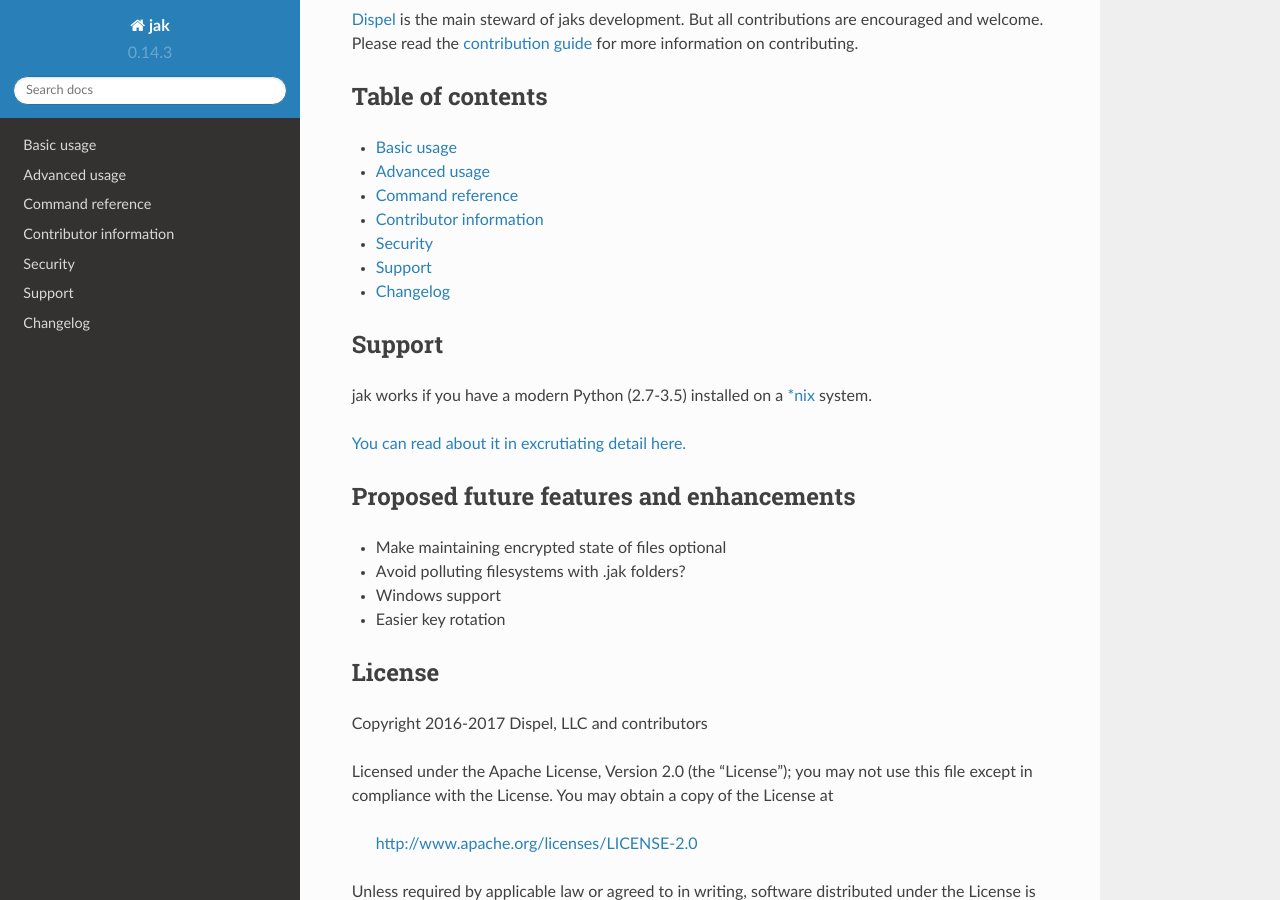
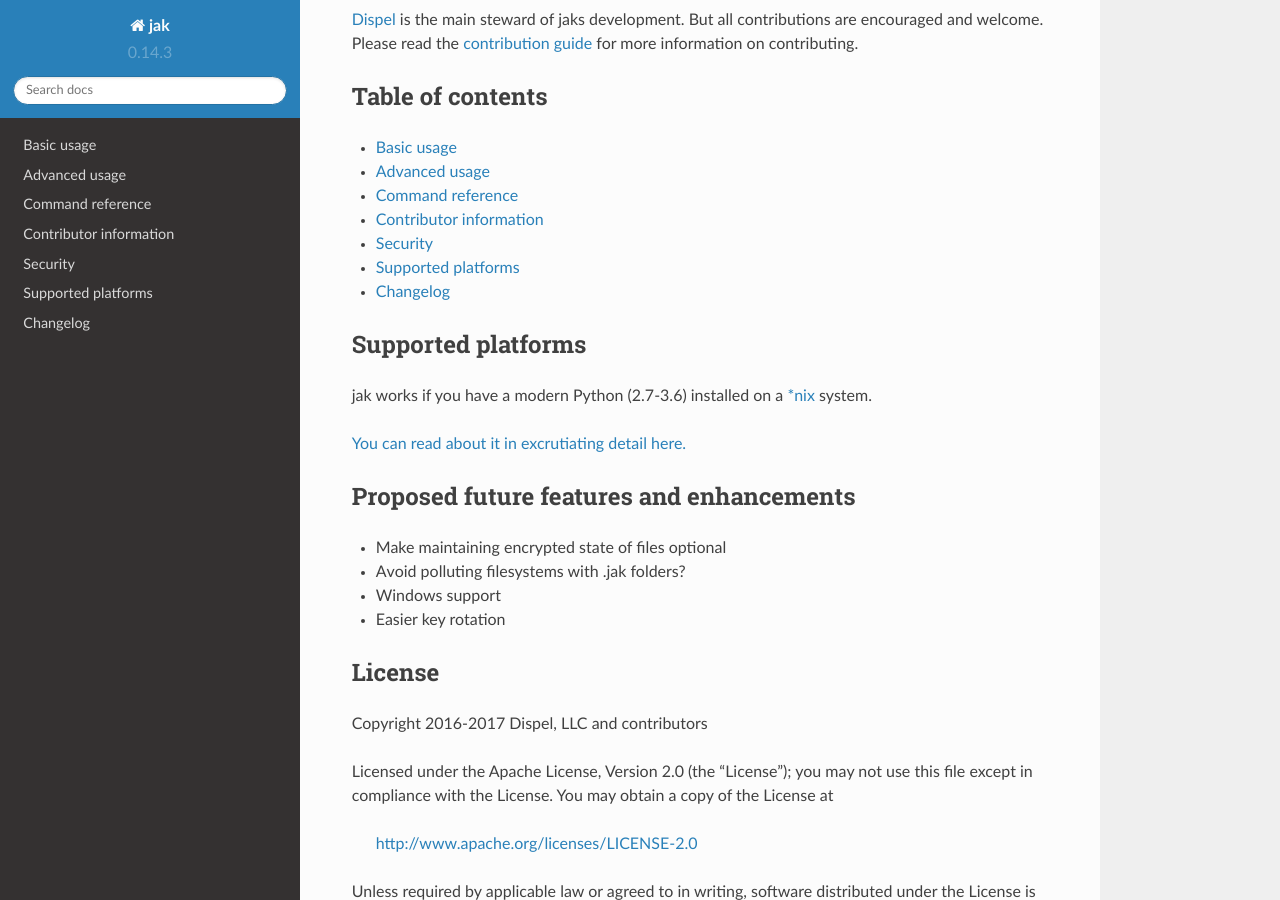
Before and after one commit to dispel/jak, a Sphinx documentation site: the page built from docs/index.rst, in a window 1280 px wide and 900 px high, scrolled down 792 px. Built offline with Sphinx 7.4.7 and the Read the Docs theme 2.0.0, drawn with Linux system fonts in a browser that asks for light colours; nearby versions of some CDN libraries; library files that are not in the unit come from our copies.

Commit message:
make it so github doesnt think this is a support document. more a supported platforms document.

```diff
--- a/docs/index.rst
+++ b/docs/index.rst
@@ -76,16 +76,16 @@ Table of contents
    guide/commands
    guide/contributor
    security
-   support
+   supported-platforms
    changelog
 
 
 .. _support_short:
 
-Support
--------
+Supported platforms
+-------------------
 
-jak works if you have a modern Python (2.7-3.5) installed on a `*nix <https://en.wikipedia.org/wiki/Unix-like>`_ system.
+jak works if you have a modern Python (2.7-3.6) installed on a `*nix <https://en.wikipedia.org/wiki/Unix-like>`_ system.
 
 :ref:`You can read about it in excrutiating detail here. <support_detailed>`
 
--- a/docs/support.rst
+++ b/docs/supported-platforms.rst
@@ -1,11 +1,11 @@
 .. _support_detailed:
 
 
-Support
-=======
+Supported platforms
+===================
 
-Python Support
---------------
+Python
+------
 
 jak is explicitly tested on Pythons:
 
@@ -36,7 +36,7 @@ For all you Python 2.7 lunatics out there that means when `this clock reaches ze
 It is however likely that even without explicitly testing for it the 3.X versions will continue to work just fine even after we officially stop supporting them.
 
 
-OS Support
-----------
+OS
+--
 
 We believe jak should work well on most `*nix <https://en.wikipedia.org/wiki/Unix-like>`_ systems. But is mainly developed on Ubuntu and tested on Ubuntu and macOS.
```
